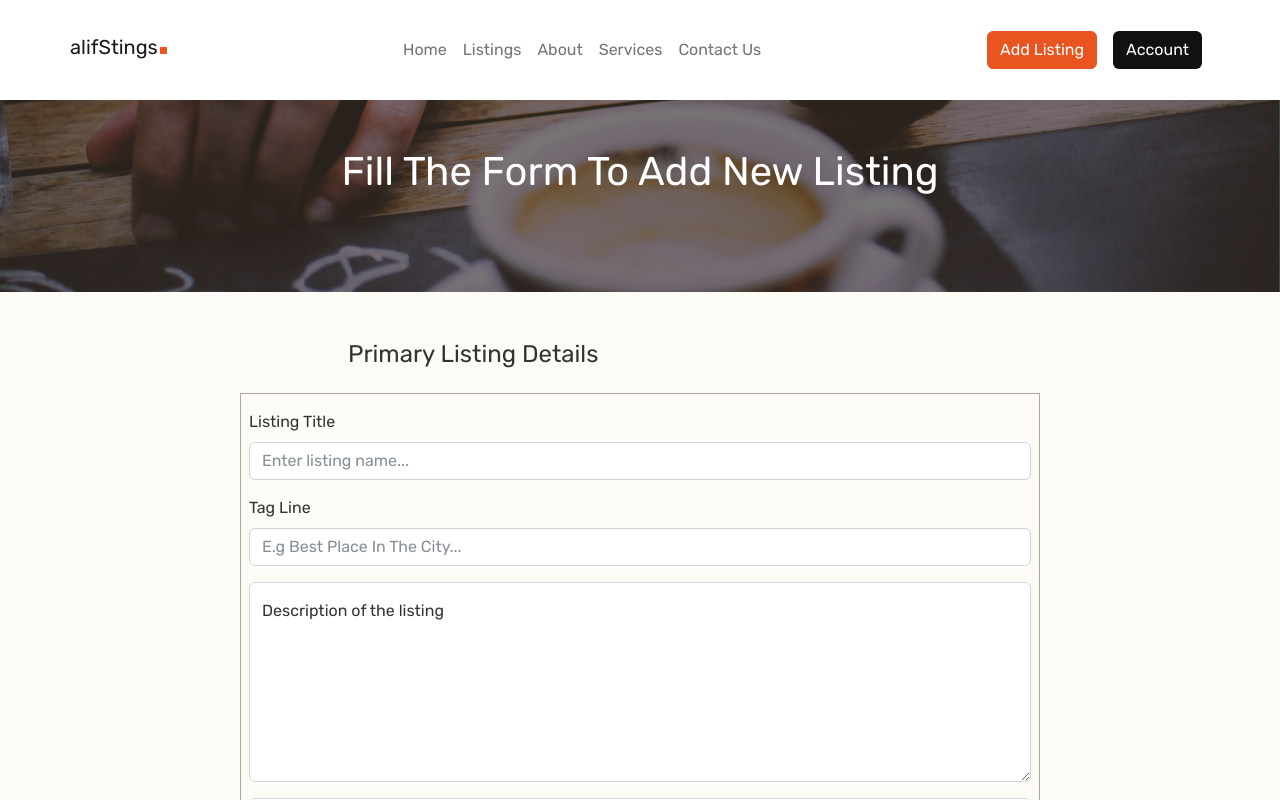
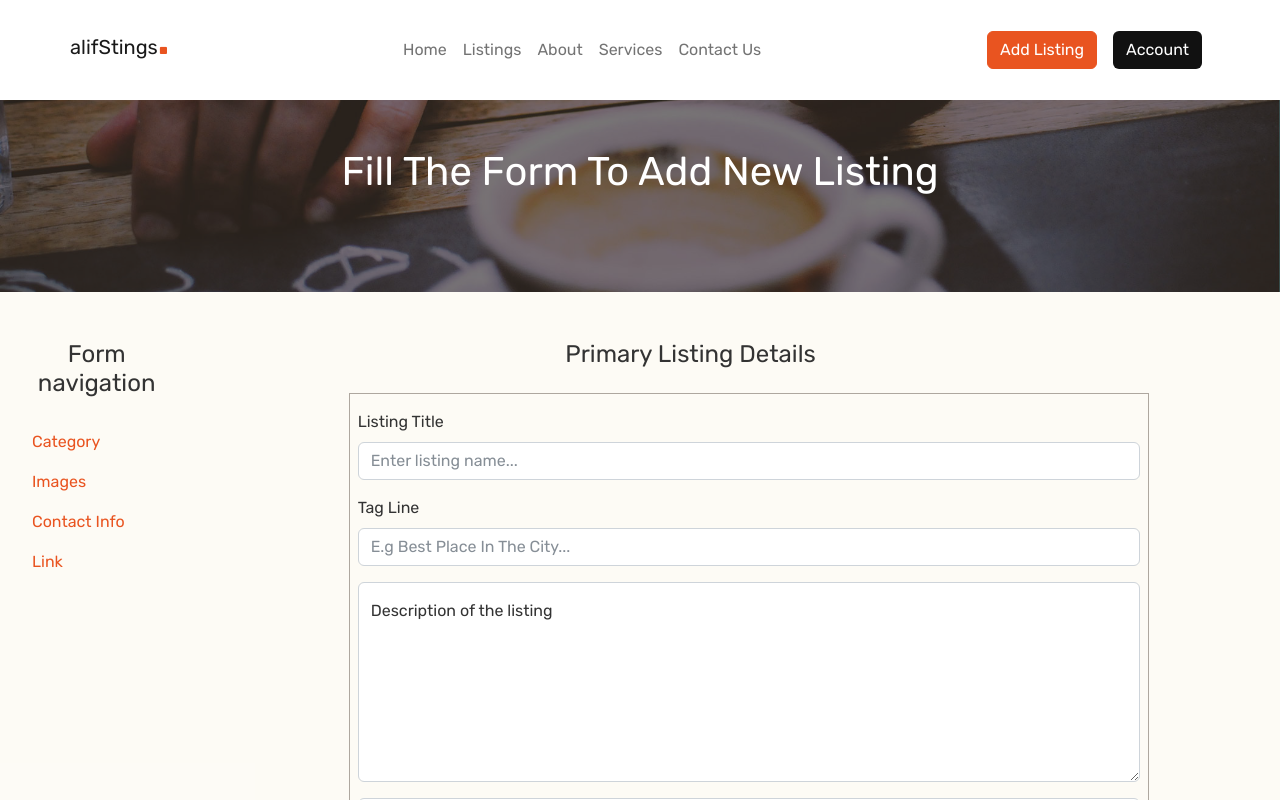
Before and after one commit to abdinaa17/alifStings, a React (Vite) app: page /new-listing in a window 1280 px wide. Shown: the top 800 px of the page. Built offline with nearby package versions, Linux system fonts and the light colour scheme; no server answers; the database is empty.

Commit message:
Started a sidebar nav for the newlistiing pg

```diff
--- a/src/components/ListingCard/ListingCard.jsx
+++ b/src/components/ListingCard/ListingCard.jsx
@@ -1,6 +1,6 @@
 // Global Imports
 import { Card } from "react-bootstrap";
-import { FaTrash } from "react-icons/fa";
+import { FaStar, FaStarHalf, FaTrash } from "react-icons/fa";
 import { MdPlace } from "react-icons/md";
 import { Link } from "react-router-dom";
 
@@ -27,8 +27,14 @@ const ListingCard = ({
         </Link>
 
         <Card.Body>
+          <Card.Text className="w-50">
+            <FaStar color="gold" />
+            <FaStar color="gold" />
+            <FaStar color="gold" />
+            <FaStar color="gold" />
+            <FaStarHalf color="gold" />
+          </Card.Text>
           <Card.Title className="my-2">
-            {/* {title.length > 23 ? `${title}.slice(0, 23)...` : title) */}
             {`${title.length > 23 ? title.slice(0, 23) + "..." : title}`}
           </Card.Title>
           <Card.Subtitle className="my-2 opacity-75">
@@ -42,15 +48,6 @@ const ListingCard = ({
               }`}
             </span>
           </Card.Text>
-          {/* <Row>
-            <Col>
-              <p>{numReviews} reviews</p>
-            </Col>
-
-            <Col>
-              <p>{rating} ratings</p>
-            </Col>
-          </Row> */}
           {deleteListing && <FaTrash />}
           {editListing && "Edit"}
         </Card.Body>
--- a/src/components/NewListing/NewListing.jsx
+++ b/src/components/NewListing/NewListing.jsx
@@ -1,5 +1,14 @@
 // Global Imports
-import { Form, Button, FloatingLabel, Row, Col, Alert } from "react-bootstrap";
+import {
+  Form,
+  Button,
+  FloatingLabel,
+  Row,
+  Col,
+  Alert,
+  ListGroup,
+  Nav,
+} from "react-bootstrap";
 import { useNavigate } from "react-router-dom";
 import { useState } from "react";
 import { useAuthState } from "react-firebase-hooks/auth";
@@ -146,6 +155,19 @@ const NewListing = () => {
           Fill the Form to add new listing
         </h1>
       </div>
+      <Row>
+        <Col md={2}>
+          <aside className="form px-3 py-5">
+            <h4 className="mb-4 text-center">Form navigation</h4>
+            <Nav className="flex-column">
+              <Nav.Link href="#category">Category</Nav.Link>
+              <Nav.Link href="#gallery">Images</Nav.Link>
+              <Nav.Link href="#contact">Contact Info</Nav.Link>
+              <Nav.Link eventKey="link-2">Link</Nav.Link>
+            </Nav>
+          </aside>
+        </Col>
+        <Col md={10}>
           <div className="form px-3 py-5">
             <h4 className="mb-4 text-center">Primary Listing Details</h4>
             <Form
@@ -185,7 +207,7 @@ const NewListing = () => {
                   />
                 </FloatingLabel>
               </Form.Group>
-          <Form.Group className="mb-3">
+              <Form.Group className="mb-3" id="category">
                 <Form.Select
                   name="category"
                   onChange={handleChange}
@@ -208,7 +230,7 @@ const NewListing = () => {
                   placeholder="Enter Address..."
                 />
               </Form.Group>
-          <Form.Group className="mb-3">
+              <Form.Group className="mb-3" id="contact">
                 <Form.Label>Phone</Form.Label>
                 <Form.Control
                   type="text"
@@ -251,6 +273,7 @@ const NewListing = () => {
               <Form.Group className="mb-3">
                 <Form.Label>Select 1 to 4 images maximum</Form.Label>
                 <Form.Control
+                  id="gallery"
                   type="file"
                   name="images"
                   multiple
@@ -277,6 +300,8 @@ const NewListing = () => {
               </Alert>
             )}
           </div>
+        </Col>
+      </Row>
     </div>
   );
 };
--- a/src/pages/Dashboard/DashboardPage.jsx
+++ b/src/pages/Dashboard/DashboardPage.jsx
@@ -94,7 +94,7 @@ const DashboardPage = () => {
                     <th>Title</th>
                     <th>Category</th>
                     <th>Created</th>
-                    <th>Owner</th>
+                    <th>Featured</th>
                     <th>Action</th>
                   </tr>
                 </thead>
@@ -113,11 +113,7 @@ const DashboardPage = () => {
                             {listing.timestamp &&
                               secondsToDate(listing.timestamp.seconds)}
                           </td>
-                          <td>
-                            {listing.owner
-                              ? listing.owner
-                              : "Info not avaialble"}
-                          </td>
+                          <td>{listing.featured ? "Yes" : "No"}</td>
                           <td>
                             <Link
                               to={`/edit-listing/${listing.id}`}
```
Lines whose indentation alone changed are shown as unchanged.
